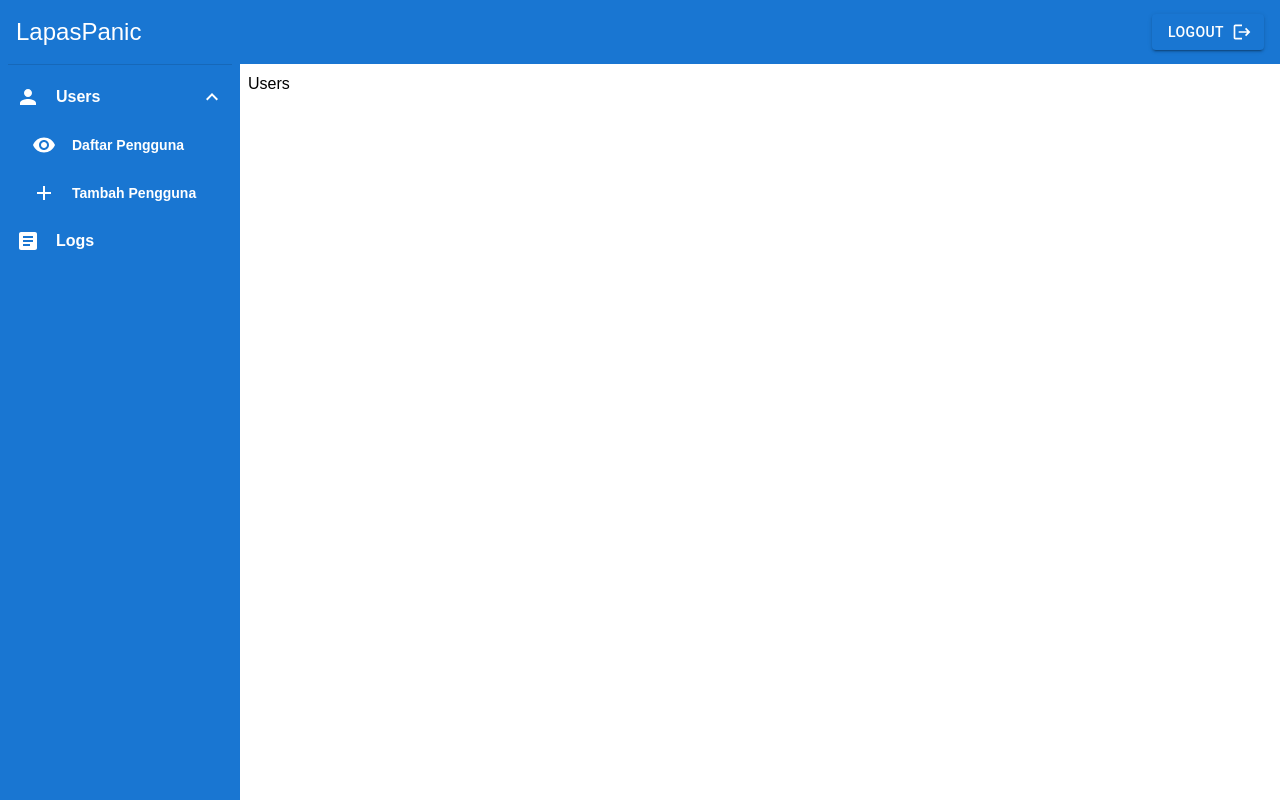
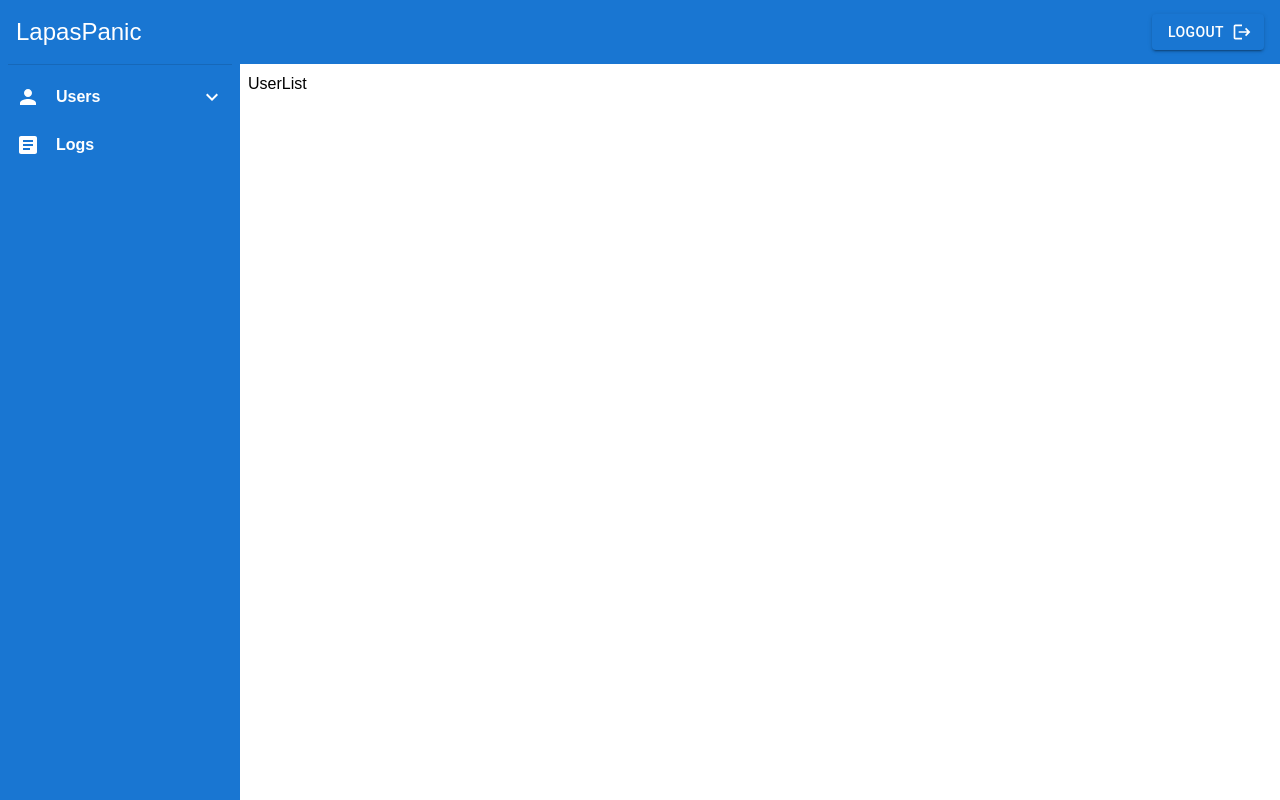
Before and after one commit to ARusDian/Lapas-Web, a React (Vite) app in the folder frontend/: page /dashboard/users in a window 1280 px wide. Built offline with nearby package versions, Linux system fonts and the light colour scheme.

Commit message:
feat(FE): add highlight for actived link on sidebar

```diff
--- /dev/null
+++ b/frontend/src/contexts/LinkHighlightContext.tsx
@@ -0,0 +1,13 @@
+import { createContext } from "react";
+
+interface LinkHighlightContextProps {
+  currentPath: string,
+  setCurrentPath: React.Dispatch<React.SetStateAction<string>>
+}
+
+const LinkHighlightContext = createContext<LinkHighlightContextProps>({
+  currentPath: "",
+  setCurrentPath: () => {},
+});
+
+export default LinkHighlightContext;
--- a/frontend/src/layouts/DashboardLayout.tsx
+++ b/frontend/src/layouts/DashboardLayout.tsx
@@ -9,10 +9,12 @@ import ExpandLessIcon from "@mui/icons-material/ExpandLess";
 import ExpandMoreIcon from "@mui/icons-material/ExpandMore";
 import VisibilityIcon from "@mui/icons-material/Visibility";
 import AddIcon from "@mui/icons-material/Add";
+import LinkHighlightContext from "../contexts/LinkHighlightContext";
+
 
 const DashboardLayout = () => {
-  const [openCollapse, setOpenCollapse] = React.useState<boolean>(true);
-
+  const [openCollapse, setOpenCollapse] = React.useState<boolean>(false);
+  const [currentPath, setCurrentPath] = React.useState<string>("");
   return (
     <div>
       <div className="fixed left-0 top-0 w-60 z-10 bg-primary-main h-[100vh] text-primary-contrast px-2">
@@ -38,19 +40,26 @@ const DashboardLayout = () => {
               linkTo="users"
               startIcon={<VisibilityIcon />}
               text="Daftar Pengguna"
-              className="text-sm"
+              className={`${
+                currentPath === "users" && "bg-white bg-opacity-10"
+              } text-sm mb-1`}
             />
             <SidebarLinkButton
               linkTo="users/create"
               startIcon={<AddIcon />}
               text="Tambah Pengguna"
-              className="text-sm"
+              className={`${
+                currentPath === "create" && "bg-white bg-opacity-10"
+              } text-sm`}
             />
           </Collapse>
           <SidebarLinkButton
-            linkTo="/dashboard"
+            linkTo="logs"
             startIcon={<ArticleIcon />}
             text="Logs"
+            className={`${
+              currentPath === "logs" && "bg-white bg-opacity-10"
+            }`}
           />
         </div>
       </div>
@@ -66,9 +75,11 @@ const DashboardLayout = () => {
           </Button>
         </Link>
       </div>
-      <div className="ml-60 mt-16 p-2">
-        <Outlet />
-      </div>
+      <LinkHighlightContext.Provider value={{currentPath, setCurrentPath}}>
+        <div className="ml-60 mt-16 p-2">
+          <Outlet />
+        </div>
+      </LinkHighlightContext.Provider>
     </div>
   );
 };
--- a/frontend/src/pages/dashboard/users/UserCreate.tsx
+++ b/frontend/src/pages/dashboard/users/UserCreate.tsx
@@ -1,7 +1,18 @@
+import { useContext, useEffect } from "react";
 import { RegisterProps } from "../../../types/Auth.type";
 import UserForm from "../components/UserForm";
+import LinkHighlightContext from "../../../contexts/LinkHighlightContext";
 
 const Create = () => {
+  const { setCurrentPath }= useContext(LinkHighlightContext);
+
+  useEffect(() => {
+    setCurrentPath("create");
+    return () => {
+      setCurrentPath("");
+    };
+  }, [setCurrentPath]);
+
   const formSubmitHandler = (e: React.FormEvent<HTMLFormElement>, data: RegisterProps) => {
     e.preventDefault();
     alert(data);
--- /dev/null
+++ b/frontend/src/pages/dashboard/users/UserList.tsx
@@ -0,0 +1,19 @@
+import React, { useContext, useEffect } from 'react'
+import LinkHighlightContext from '../../../contexts/LinkHighlightContext';
+
+const UserList = () => {
+  const { setCurrentPath } = useContext(LinkHighlightContext);
+
+  useEffect(() => {
+    setCurrentPath("users");
+    return () => {
+      setCurrentPath("");
+    };
+  }, [setCurrentPath]);
+
+  return (
+    <div>UserList</div>
+  )
+}
+
+export default UserList
```
Also changed, not shown: frontend/src/App.tsx (+7 -1 lines).
